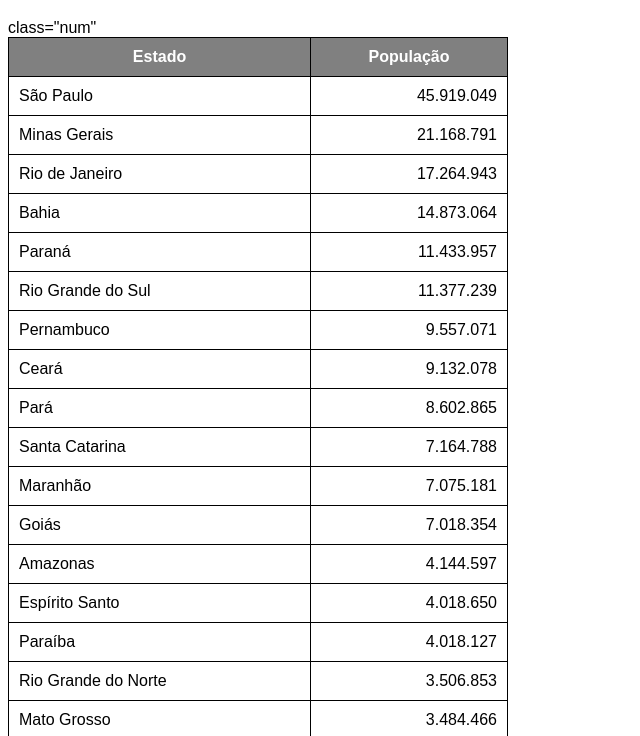
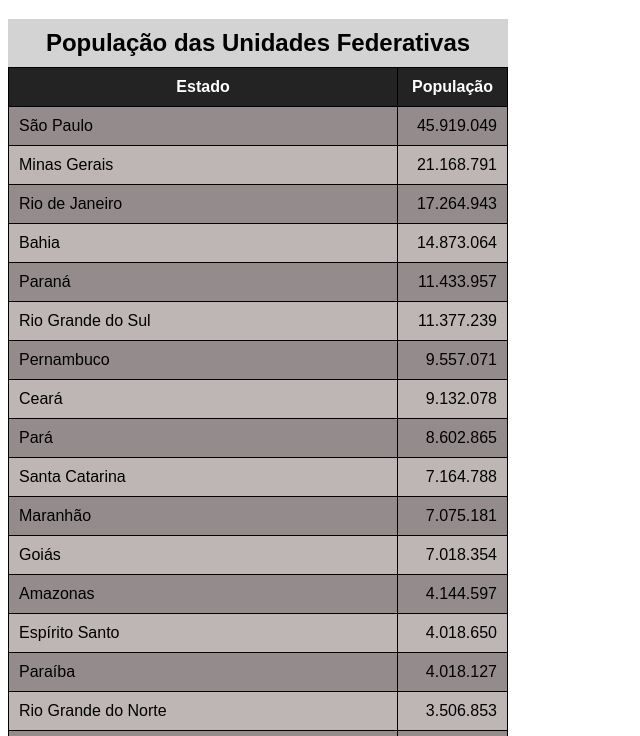
Before and after one commit to JehLiber/html-css, a plain HTML site: page exercicios/ex023_tabelas/index03.html in a window 1280 px wide. Shown: the part 61-797 px from the top of the page, without its empty margins (0-640 px from the left). Drawn offline with Linux system fonts and the light colour scheme.

Commit message:
Update index03.html
Mais atualizações sobre tabelas

```diff
--- a/exercicios/ex023_tabelas/index03.html
+++ b/exercicios/ex023_tabelas/index03.html
@@ -12,9 +12,27 @@
     table{
         width: 500px;
         border-collapse: collapse;
+        position: relative;
+    }
+    caption{
+        font-size:  1.5em;
+        font-weight: bold;
+        padding: 10px;
+        background-color: lightgray;
+    }
+    tbody tr:nth-child(odd){ /*odd ou (2n-1), even(2n)*/
+        background-color: rgb(148, 140, 140);
+    }
+    tbody tr:nth-child(2n){ /*Efeito Zebrado com pseudo-classes (2n) para ser o próximo ser colocado*/
+        background-color: rgb(190, 181, 181);
+    }
+    thead tr th{
+        position: sticky; /*cabeçalho fixo ao rolar a página*/
+        top: -1px;
+        background-color: rgb(35, 35, 35);
     }
     thead, tfoot{
-        background-color: gray;
+        background-color: rgb(35, 35, 35);
         color: white;
     }
     td, th{
@@ -38,10 +56,11 @@
                 TR, TD, TH
     -->
     <table>
+        <caption>População das Unidades Federativas</caption>
         <thead>
             <tr>
-                <th>Estado</th>
-                <th>População</th>
+                <th scope="col">Estado</th>
+                <th scope="col" style="width: 50px;">População</th>
             </tr>
         </thead>
         <tbody>
@@ -80,7 +99,7 @@
             <tr>
                 <td>Pará</td>
                 <td class="num">8.602.865</td>
-            </tr> class="num"
+            </tr>
             <tr>
                 <td>Santa Catarina</td>
                 <td class="num">7.164.788</td>
@@ -156,7 +175,7 @@
         </tbody>
         <tfoot>
             <tr>
-                <th>Total de Habitantes</th>
+                <th scope="row">Total de Habitantes</th>
                 <td class="num">210.147.125</td>
             </tr>
         </tfoot>
```
